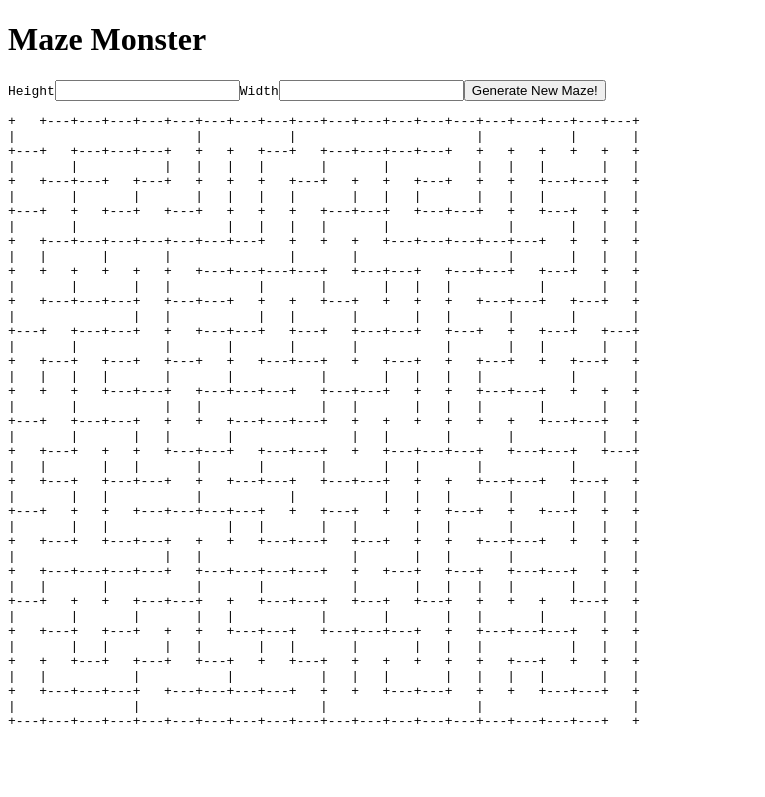
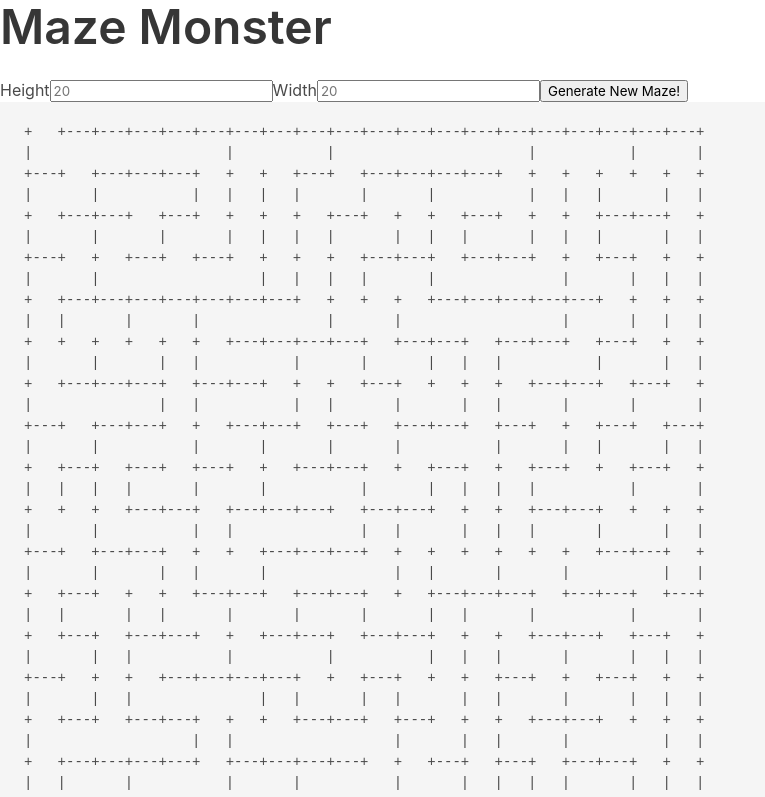
Before and after one commit to 4kategreen/mazes, a website with bundled scripts: page index.html in a window 1280 px wide. Shown: the top 797 px of the page, without its empty margins (0-765 px from the left). Built offline with nearby package versions, Linux system fonts and the light colour scheme.

Commit message:
* adding css framework just to annoy casey * better input fields (todo: validation and/or error handling)

```diff
--- a/index.html
+++ b/index.html
@@ -8,6 +8,7 @@
   <meta name="description" content="Generate your own mazes">
   <meta name="author" content="Kate Green @4kategreen">
 
+  <link rel="stylesheet" href="https://cdn.jsdelivr.net/npm/bulma@0.9.1/css/bulma.min.css">
 </head>
 
 <!DOCTYPE html>
@@ -16,8 +17,8 @@
     <title>Maze Monster</title>
   </head>
   <body>
-  	<h1>Maze Monster</h1>
-  	<pre id="maze"></pre>
+  	<h1 class="title is-1">Maze Monster</h1>
+  	<div id="maze"></div>
 
   	<script src="mazes.js"></script>
   </body>
--- a/src/index.ts
+++ b/src/index.ts
@@ -22,6 +22,8 @@ const createInput = (elementName: string, userText: string): HTMLLabelElement =>
 
     label.innerText = userText;
     input.setAttribute("name", elementName);
+    input.setAttribute("type", "number");
+    input.setAttribute("placeholder", "20");
     label.appendChild(input);
 
     return label;
```
